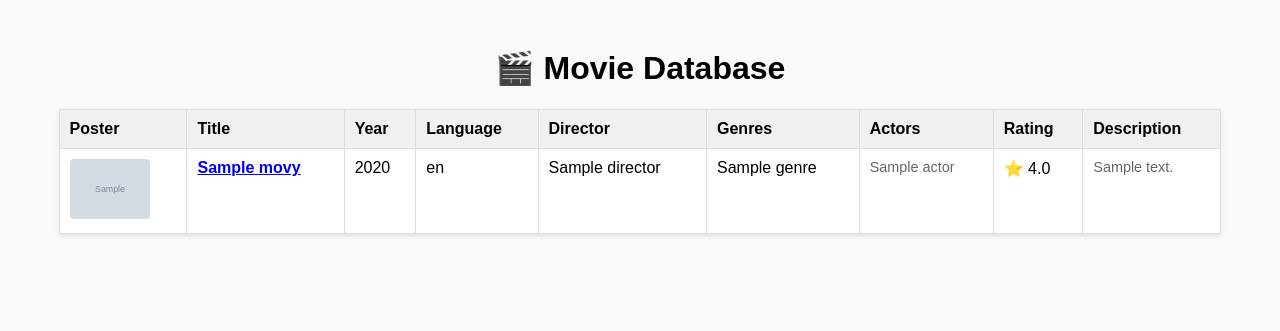
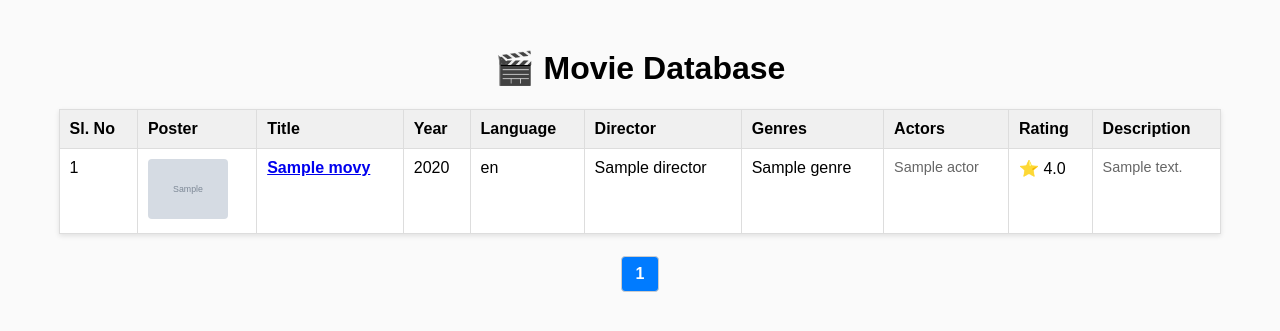
Before and after one commit to kirankriteen/Movie_Database, a Flask app: page / in a window 1280 px wide. Shown: the top 331 px of the page. Run offline with Flask 3, Linux system fonts and the light colour scheme; tables that the repository leaves empty or names only in its code hold one stand-in row (values such as "Sample post"); grey boxes marked "Sample" are stand-in pictures; parts of the project's set-up code (start-up, migrations or seed data) failed here and were passed over.

Commit message:
Basic showing complete
Added final touches to the basic design of the things

```diff
--- a/app.py
+++ b/app.py
@@ -1,4 +1,4 @@
-from flask import Flask, render_template
+from flask import Flask, render_template, request
 import mysql.connector
 
 # --- Load Secrets ---
@@ -14,7 +14,6 @@ MYSQL_PASSWORD = secrets.get("PASSWORD")
 
 app = Flask(__name__)
 
-# --- Database Config ---
 db_config = {
     'host': 'localhost',
     'user': 'root',
@@ -22,21 +21,27 @@ db_config = {
     'database': 'movie_db'
 }
 
-
-# --- Helper: Get Database Connection ---
 def get_db_connection():
     return mysql.connector.connect(**db_config)
 
 
-# --- Home Page: Show All Movies ---
 @app.route('/')
 def index():
     try:
+        page = int(request.args.get('page', 1))
+        per_page = 10
+        offset = (page - 1) * per_page
+
         conn = get_db_connection()
         cursor = conn.cursor(dictionary=True)
 
-        # Join movies, directors, genres, and actors
-        cursor.execute("""
+        # Count total movies
+        cursor.execute("SELECT COUNT(*) AS total FROM movies;")
+        total_movies = cursor.fetchone()['total']
+        total_pages = (total_movies + per_page - 1) // per_page
+
+        # Get paginated movies
+        cursor.execute(f"""
             SELECT
                 m.movie_id,
                 m.title,
@@ -56,14 +61,19 @@ def index():
             LEFT JOIN actors a ON ma.actor_id = a.actor_id
             GROUP BY m.movie_id
             ORDER BY m.rating DESC
-            LIMIT 50;
-        """)
+            LIMIT %s OFFSET %s;
+        """, (per_page, offset))
 
         movies = cursor.fetchall()
         cursor.close()
         conn.close()
 
-        return render_template('index.html', movies=movies)
+        return render_template(
+            'index.html',
+            movies=movies,
+            page=page,
+            total_pages=total_pages
+        )
 
     except Exception as e:
         return f"Database error: {e}"
--- a/templates/index.html
+++ b/templates/index.html
@@ -36,6 +36,28 @@
             font-size: 0.9em;
             color: #666;
         }
+        .pagination {
+            margin-top: 20px;
+            text-align: center;
+        }
+        .pagination a {
+            display: inline-block;
+            padding: 8px 14px;
+            margin: 2px;
+            border: 1px solid #ccc;
+            background: #fff;
+            text-decoration: none;
+            color: #333;
+            border-radius: 4px;
+        }
+        .pagination a.active {
+            background: #007bff;
+            color: #fff;
+            font-weight: bold;
+        }
+        .pagination a:hover {
+            background: #eaeaea;
+        }
     </style>
 </head>
 <body>
@@ -43,6 +65,7 @@
 
     <table>
         <tr>
+            <th>Sl. No</th>
             <th>Poster</th>
             <th>Title</th>
             <th>Year</th>
@@ -54,8 +77,10 @@
             <th>Description</th>
         </tr>
 
+        {% set start_index = (page - 1) * 10 %}
         {% for m in movies %}
         <tr>
+            <td>{{ loop.index + start_index }}</td>
             <td>
                 {% if m.poster_url %}
                     <img src="{{ m.poster_url }}" alt="{{ m.title }}">
@@ -74,5 +99,20 @@
         </tr>
         {% endfor %}
     </table>
+
+    <!-- Pagination -->
+    <div class="pagination">
+        {% if page > 1 %}
+            <a href="/?page={{ page - 1 }}">« Prev</a>
+        {% endif %}
+
+        {% for p in range(1, total_pages + 1) %}
+            <a href="/?page={{ p }}" class="{% if p == page %}active{% endif %}">{{ p }}</a>
+        {% endfor %}
+
+        {% if page < total_pages %}
+            <a href="/?page={{ page + 1 }}">Next »</a>
+        {% endif %}
+    </div>
 </body>
 </html>
```
